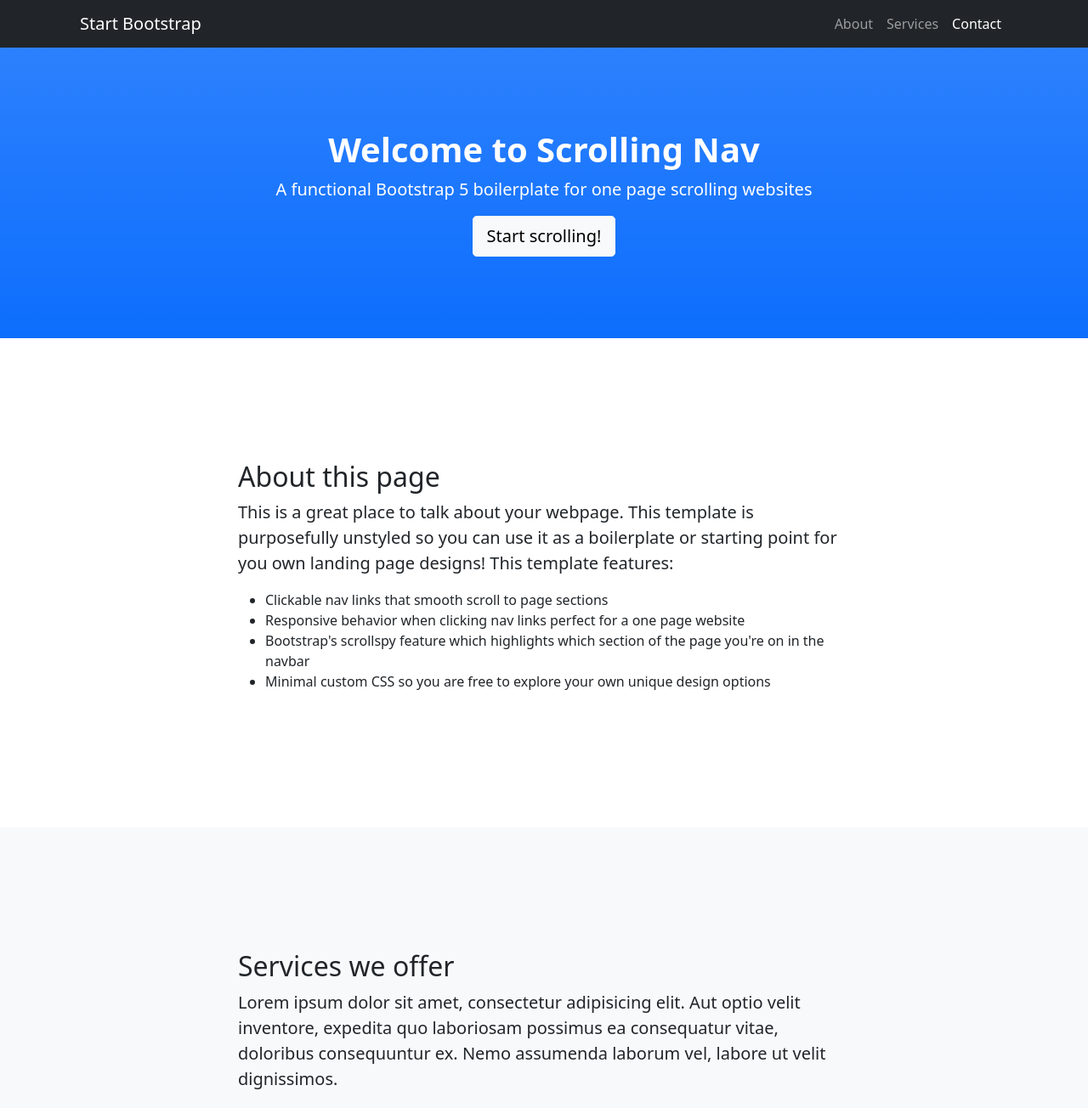
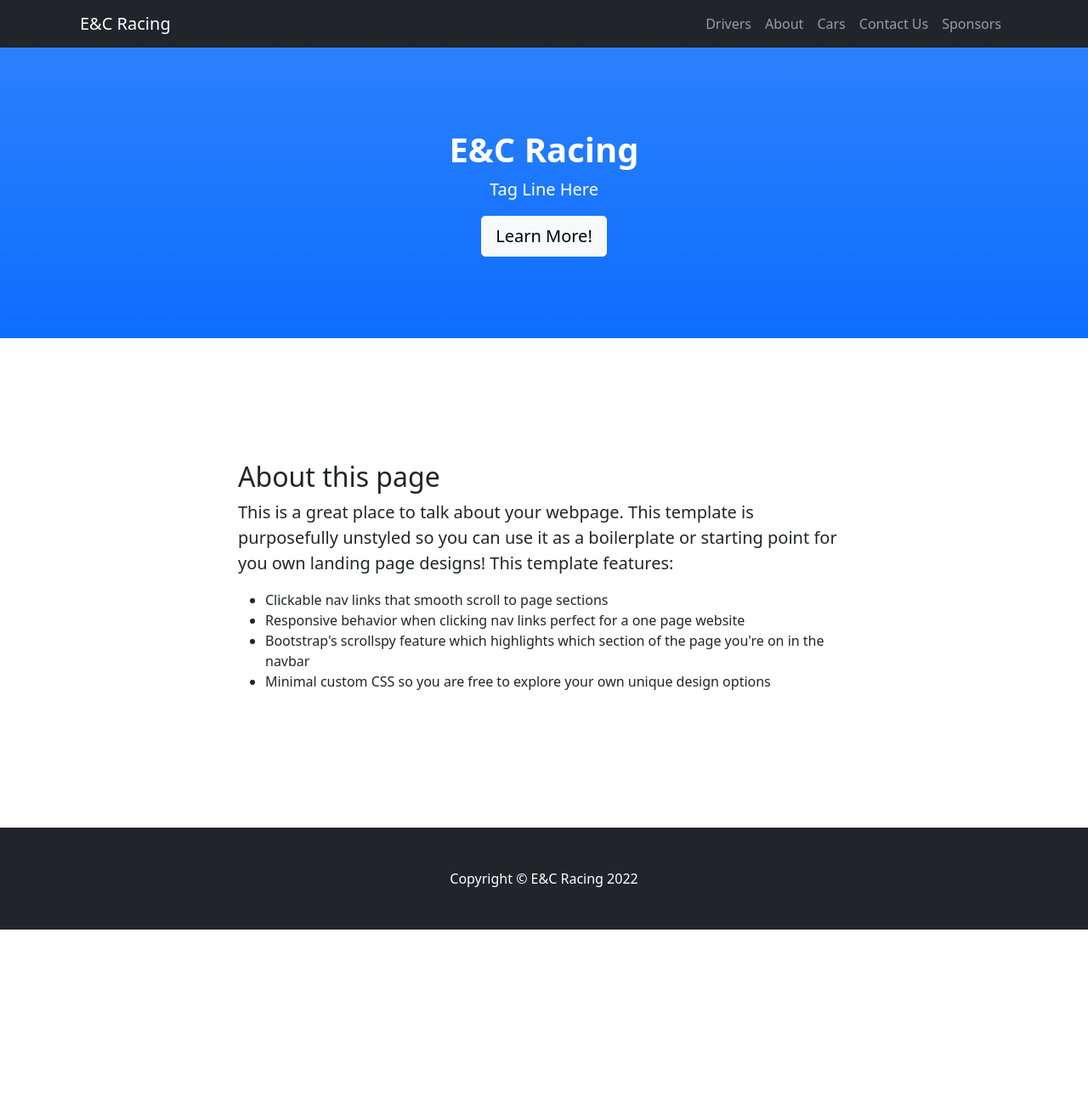
Before and after one commit to 0x000NULL/ecrWebsite, a plain HTML site: page index.html in a window 1280 px wide. Shown: the top 1304 px of the page at 85% size. After the commit the page ends 1094 px from the top, so only its background shows below. Drawn offline with nearby package versions, Linux system fonts and the light colour scheme.

Commit message:
template to ECR

```diff
--- a/index.html
+++ b/index.html
@@ -5,7 +5,7 @@
         <meta name="viewport" content="width=device-width, initial-scale=1, shrink-to-fit=no" />
         <meta name="description" content="" />
         <meta name="author" content="" />
-        <title>Scrolling Nav - Start Bootstrap Template</title>
+        <title>E&C Racing</title>
         <link rel="icon" type="image/x-icon" href="assets/favicon.ico" />
         <!-- Core theme CSS (includes Bootstrap)-->
         <link href="css/styles.css" rel="stylesheet" />
@@ -14,13 +14,15 @@
         <!-- Navigation-->
         <nav class="navbar navbar-expand-lg navbar-dark bg-dark fixed-top" id="mainNav">
             <div class="container px-4">
-                <a class="navbar-brand" href="#page-top">Start Bootstrap</a>
+                <a class="navbar-brand" href="#page-top">E&C Racing</a>
                 <button class="navbar-toggler" type="button" data-bs-toggle="collapse" data-bs-target="#navbarResponsive" aria-controls="navbarResponsive" aria-expanded="false" aria-label="Toggle navigation"><span class="navbar-toggler-icon"></span></button>
                 <div class="collapse navbar-collapse" id="navbarResponsive">
                     <ul class="navbar-nav ms-auto">
-                        <li class="nav-item"><a class="nav-link" href="#about">About</a></li>
-                        <li class="nav-item"><a class="nav-link" href="#services">Services</a></li>
-                        <li class="nav-item"><a class="nav-link" href="#contact">Contact</a></li>
+                        <li class="nav-item"><a class="nav-link" href="/drivers">Drivers</a></li>
+                        <li class="nav-item"><a class="nav-link" href="/about">About</a></li>
+						<li class="nav-item"><a class="nav-link" href="/cars">Cars</a></li>
+                        <li class="nav-item"><a class="nav-link" href="/contact">Contact Us</a></li>
+						<li class="nav-item"><a class="nav-link" href="/sponsors">Sponsors</a></li>
                     </ul>
                 </div>
             </div>
@@ -28,9 +30,9 @@
         <!-- Header-->
         <header class="bg-primary bg-gradient text-white">
             <div class="container px-4 text-center">
-                <h1 class="fw-bolder">Welcome to Scrolling Nav</h1>
-                <p class="lead">A functional Bootstrap 5 boilerplate for one page scrolling websites</p>
-                <a class="btn btn-lg btn-light" href="#about">Start scrolling!</a>
+                <h1 class="fw-bolder">E&C Racing</h1>
+                <p class="lead">Tag Line Here</p>
+                <a class="btn btn-lg btn-light" href="/about">Learn More!</a>
             </div>
         </header>
         <!-- About section-->
@@ -50,31 +52,9 @@
                 </div>
             </div>
         </section>
-        <!-- Services section-->
-        <section class="bg-light" id="services">
-            <div class="container px-4">
-                <div class="row gx-4 justify-content-center">
-                    <div class="col-lg-8">
-                        <h2>Services we offer</h2>
-                        <p class="lead">Lorem ipsum dolor sit amet, consectetur adipisicing elit. Aut optio velit inventore, expedita quo laboriosam possimus ea consequatur vitae, doloribus consequuntur ex. Nemo assumenda laborum vel, labore ut velit dignissimos.</p>
-                    </div>
-                </div>
-            </div>
-        </section>
-        <!-- Contact section-->
-        <section id="contact">
-            <div class="container px-4">
-                <div class="row gx-4 justify-content-center">
-                    <div class="col-lg-8">
-                        <h2>Contact us</h2>
-                        <p class="lead">Lorem ipsum dolor sit amet, consectetur adipisicing elit. Vero odio fugiat voluptatem dolor, provident officiis, id iusto! Obcaecati incidunt, qui nihil beatae magnam et repudiandae ipsa exercitationem, in, quo totam.</p>
-                    </div>
-                </div>
-            </div>
-        </section>
         <!-- Footer-->
         <footer class="py-5 bg-dark">
-            <div class="container px-4"><p class="m-0 text-center text-white">Copyright &copy; Your Website 2021</p></div>
+            <div class="container px-4"><p class="m-0 text-center text-white">Copyright &copy; E&C Racing 2022</p></div>
         </footer>
         <!-- Bootstrap core JS-->
         <script src="https://cdn.jsdelivr.net/npm/bootstrap@5.1.3/dist/js/bootstrap.bundle.min.js"></script>
```
